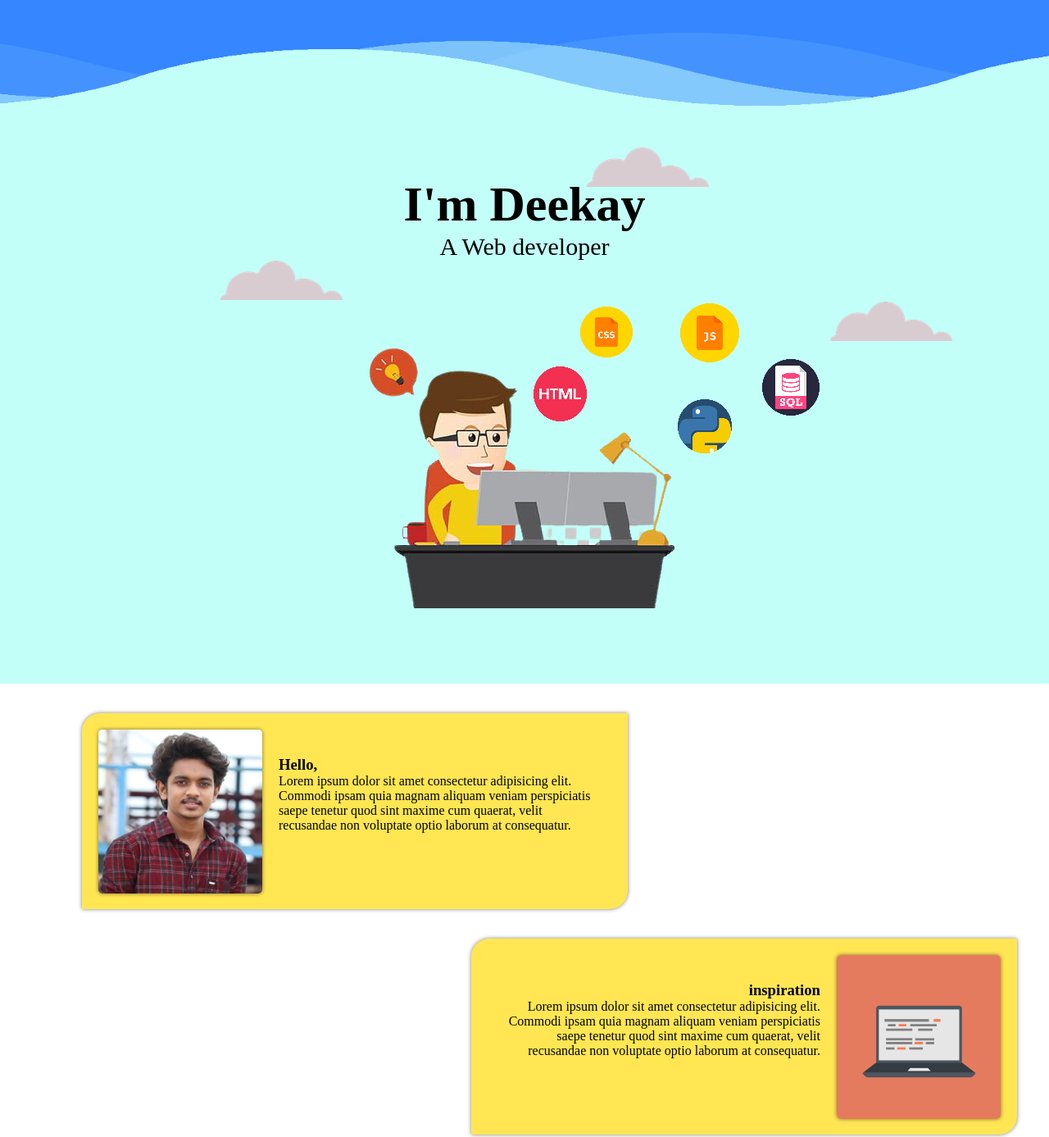
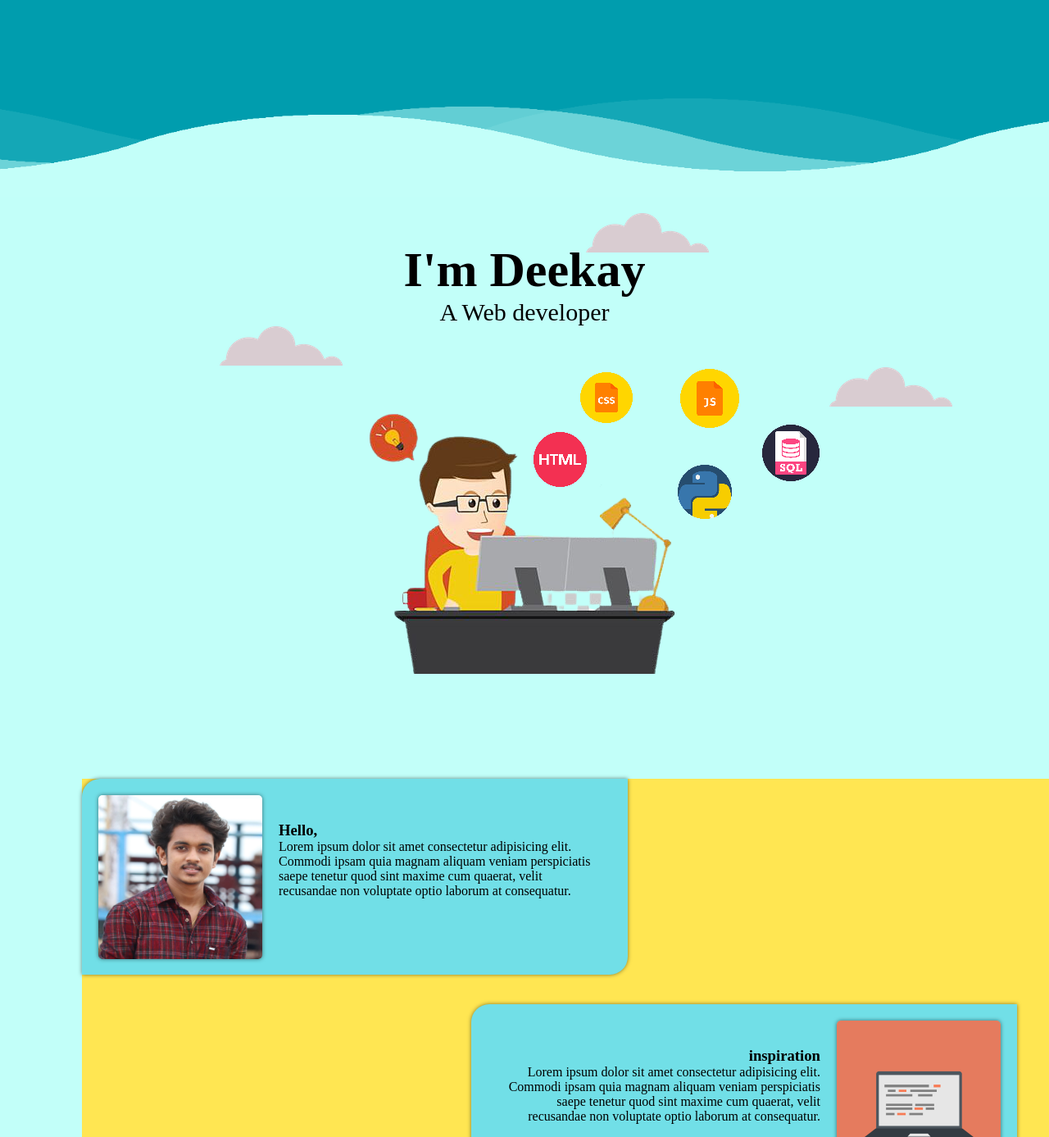
Before and after one commit to DInesh0420/CV, a plain HTML site: page index.html in a window 1280 px wide. Shown: the top 1387 px of the page at 82% size. Drawn offline with Linux system fonts and the light colour scheme; a web font is replaced by a local one.

Commit message:
4/12/2021

```diff
--- a/Styles/cheese.css
+++ b/Styles/cheese.css
@@ -5,8 +5,8 @@
 section {
   position: relative;
   width: 100%;
-  height: 20vh;
-  background: #3586ff;
+  height: 30vh;
+  background: #009dae;
   overflow: hidden;
 }
 section .wave {
@@ -81,6 +81,9 @@ section .wave.wave4 {
     background-position-x: -1000px;
   }
 }
+main {
+  background-color: #c2fff9;
+}
 .top {
   background-color: #c2fff9;
   text-align: center;
@@ -105,9 +108,10 @@ section .wave.wave4 {
 }
 .middle {
   margin-left: 100px;
+  background-color: #ffe652;
 }
 .my-info {
-  background-color: #ffe652;
+  background-color: #71dfe7;
   box-shadow: 0 0 5px rgba(0, 0, 0, 0.5);
   border-top-left-radius: 22px;
   border-bottom-right-radius: 22px;
@@ -118,7 +122,7 @@ section .wave.wave4 {
   display: inline-flexbox;
 }
 .my-info2 {
-  background-color: #ffe652;
+  background-color: #71dfe7;
   box-shadow: 0 0 5px rgba(0, 0, 0, 0.5);
   border-top-left-radius: 22px;
   border-bottom-right-radius: 22px;
--- a/index.html
+++ b/index.html
@@ -28,6 +28,7 @@
         <div class="wave wave4"></div>
       </section>
     </header>
+    <main>
       <div class="top">
         <div class="name">
           <img class="top-cloud" src="images/cloud.png" alt="cloud" />
@@ -41,7 +42,12 @@
             alt="cloud"
           />&nbsp;&nbsp;&nbsp;
           <img src="images/webdev-removebg-preview (1).png" alt="mountain" />
-        <img class="bottom-cloud" id="bc2" src="images/cloud.png" alt="cloud" />
+          <img
+            class="bottom-cloud"
+            id="bc2"
+            src="images/cloud.png"
+            alt="cloud"
+          />
         </div>
       </div>
       <br />
@@ -88,5 +94,6 @@
           </span>
         </div>
       </div>
+    </main>
   </body>
 </html>
```
Lines whose indentation alone changed are shown as unchanged.
